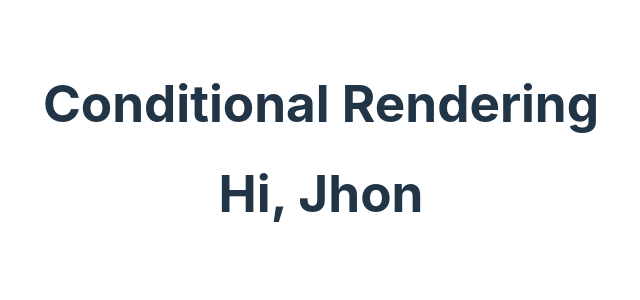
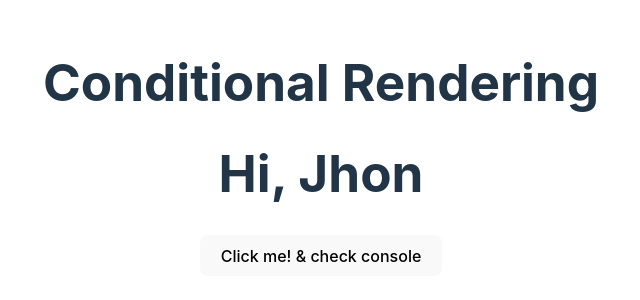
Before and after one commit to shivsinghcse/scaler-react-live, a React (Vite) app in the folder Lecture_02/myFirst-app/: page / in a window 1280 px wide. Shown: the part 252-552 px from the top of the page, without its empty margins (319-959 px from the left). Built offline with nearby package versions, Linux system fonts and the light colour scheme.

Commit message:
event handling in react

```diff
--- a/Lecture_02/myFirst-app/src/App.jsx
+++ b/Lecture_02/myFirst-app/src/App.jsx
@@ -5,6 +5,7 @@ import './App.css';
 import MyComponent from './MyComponent';
 import DisplayData from './DisplayData';
 import ConditionalRendering from './ConditionalRendering';
+import Button from './Button';
 
 function App() {
     const fruits = ['apple', 'banana', 'grapes', 'orange', 'Mango'];
@@ -29,6 +30,7 @@ function App() {
             <DisplayData fruits = {fruits} person = {person} /> */}
 
             <ConditionalRendering isLoggedin={true} username={'Jhon'}/>
+            <Button />
         </>
     );
 }
--- /dev/null
+++ b/Lecture_02/myFirst-app/src/Button.jsx
@@ -0,0 +1,13 @@
+import React from 'react'
+// you can write here also
+// const handleClick = () => console.log("Button Clicked!")
+const Button = (props) => {
+
+    const handleClick = () => console.log("Button Clicked!")
+    // const handleClick = () => console.log(props.text)
+    return<>
+            <button onClick={handleClick}>Click me! & check console</button>
+    </>
+}
+
+export default Button;
```
